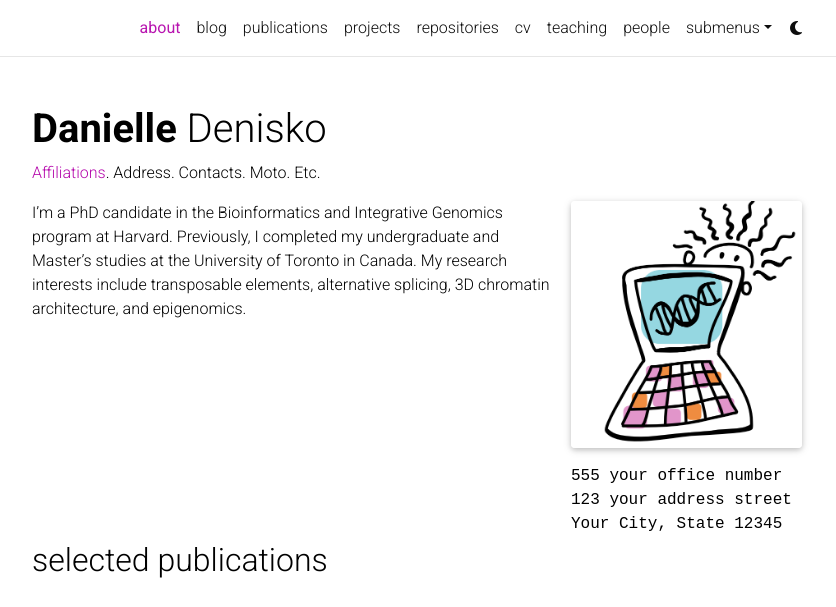
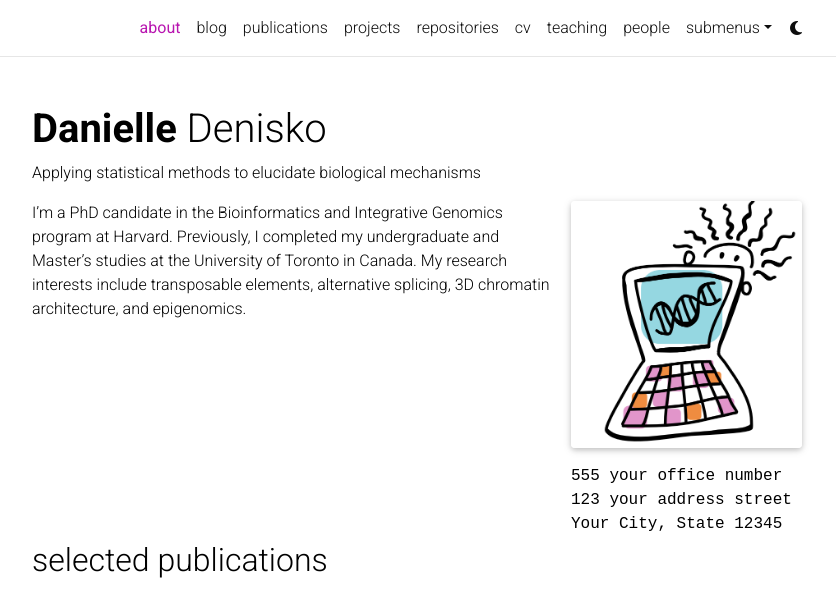
Before and after one commit to dcdxy/dcdxy.github.io, a Jekyll site: the page built from _pages/about.md, in a window 1280 px wide, cut to the strip 0-607 px from the top of the page. Shown: the whole strip, without its empty margins (223-1059 px from the left). Built offline with Jekyll 4.4.1, drawn with Linux system fonts in a browser that asks for light colours; full-size pictures stand in for the smaller copies a plugin makes; some web fonts are replaced; comment, search, counter and statistics services are not loaded; a style sheet for code colours, icons or effects is not loaded.

Commit message:
Update about.md

```diff
--- a/_pages/about.md
+++ b/_pages/about.md
@@ -2,7 +2,7 @@
 layout: about
 title: about
 permalink: /
-subtitle: <a href='#'>Affiliations</a>. Address. Contacts. Moto. Etc.
+subtitle: Applying statistical methods to elucidate biological mechanisms
 
 profile:
   align: right
```
